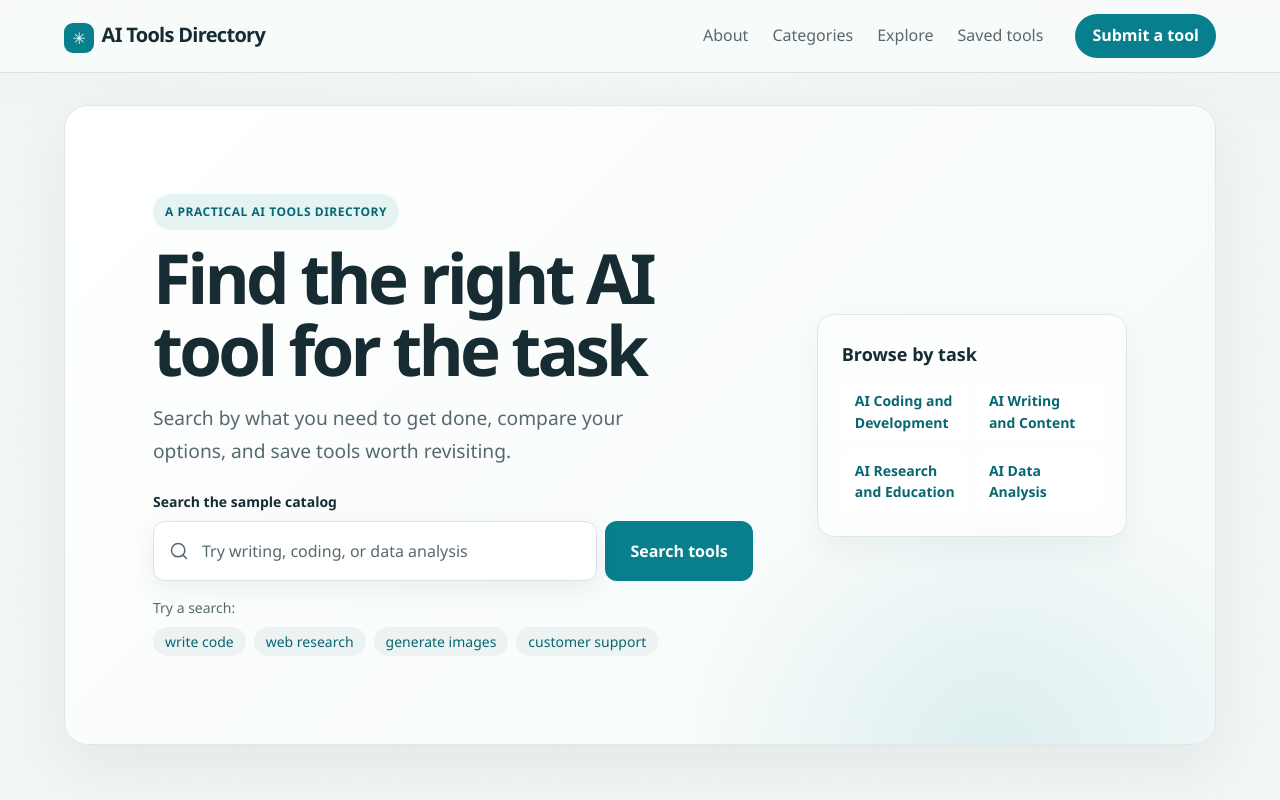
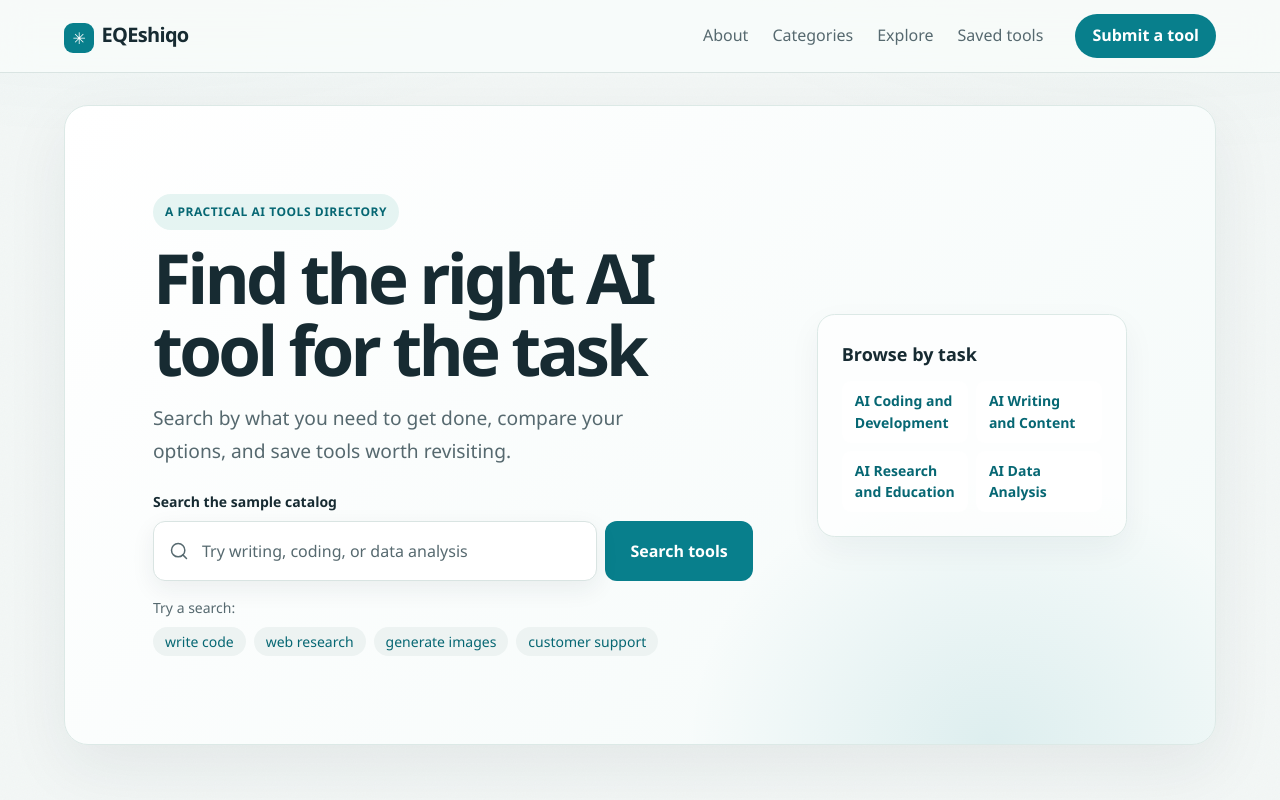
Before and after one commit to Ekemzzz/AI-Tool, a React (Vite) app: page / in a window 1280 px wide. Shown: the top 800 px of the page. Built offline with nearby package versions, Linux system fonts and the light colour scheme; no server answers; the database is empty.

Commit message:
Update theme color in index.html and rename site brand in SiteHeader component

```diff
--- a/index.html
+++ b/index.html
@@ -3,7 +3,7 @@
   <head>
     <meta charset="UTF-8" />
     <meta name="viewport" content="width=device-width, initial-scale=1.0" />
-    <meta name="theme-color" content="#a62e13" />
+    <meta name="theme-color" content="#087f8c" />
     <link rel="icon" type="image/svg+xml" href="/favicon.svg" />
     <link rel="sitemap" type="application/xml" href="/sitemap.xml" />
     <meta
--- a/src/components/layout/SiteHeader.jsx
+++ b/src/components/layout/SiteHeader.jsx
@@ -14,8 +14,9 @@ function SiteHeader() {
   return (
     <header className="site-header">
       <div className="container site-header__inner">
-        <Link className="site-brand" to="/" aria-label="AI Tools Directory home">
-          AI Tools Directory
+        <Link className="site-brand" to="/" aria-label="Eshiqo home">
+          <span className="site-brand__mark" aria-hidden="true">EQ</span>
+          <span>Eshiqo</span>
         </Link>
 
         <nav className="desktop-navigation" aria-label="Primary navigation">
```
